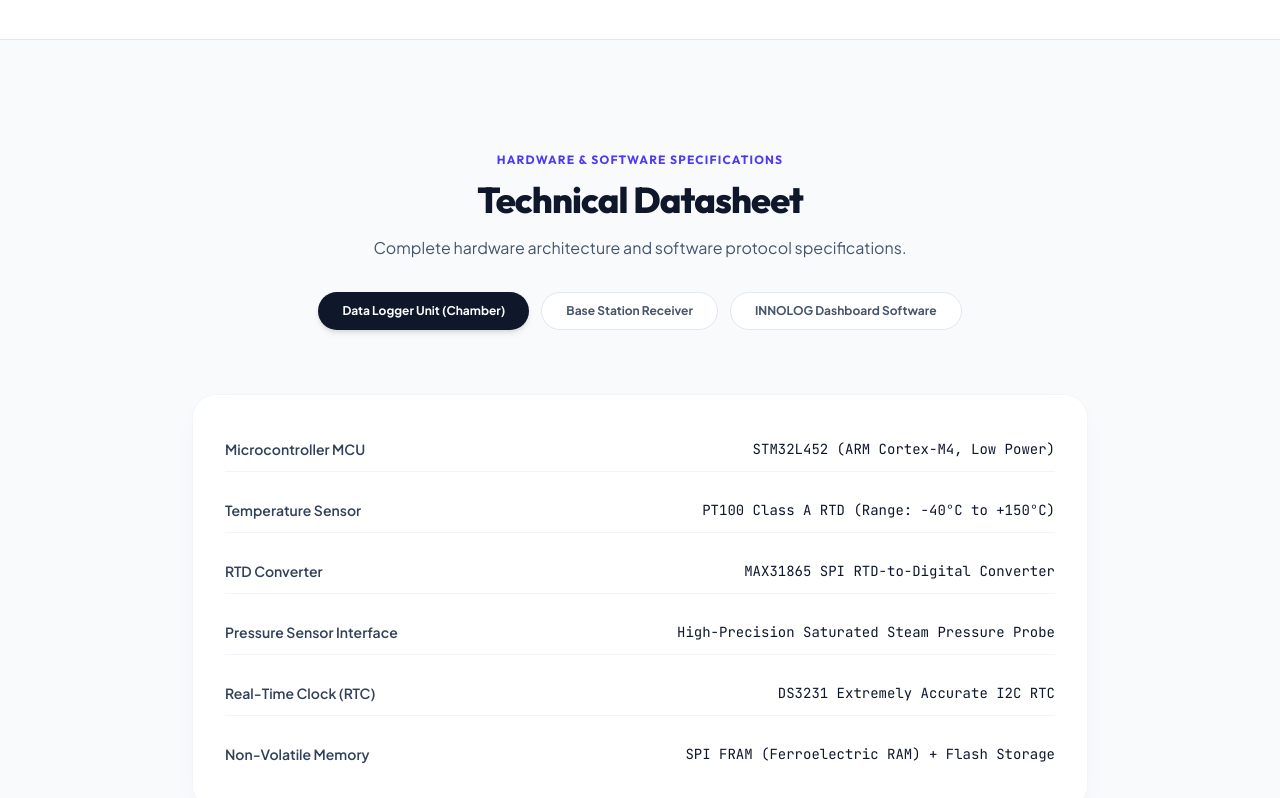
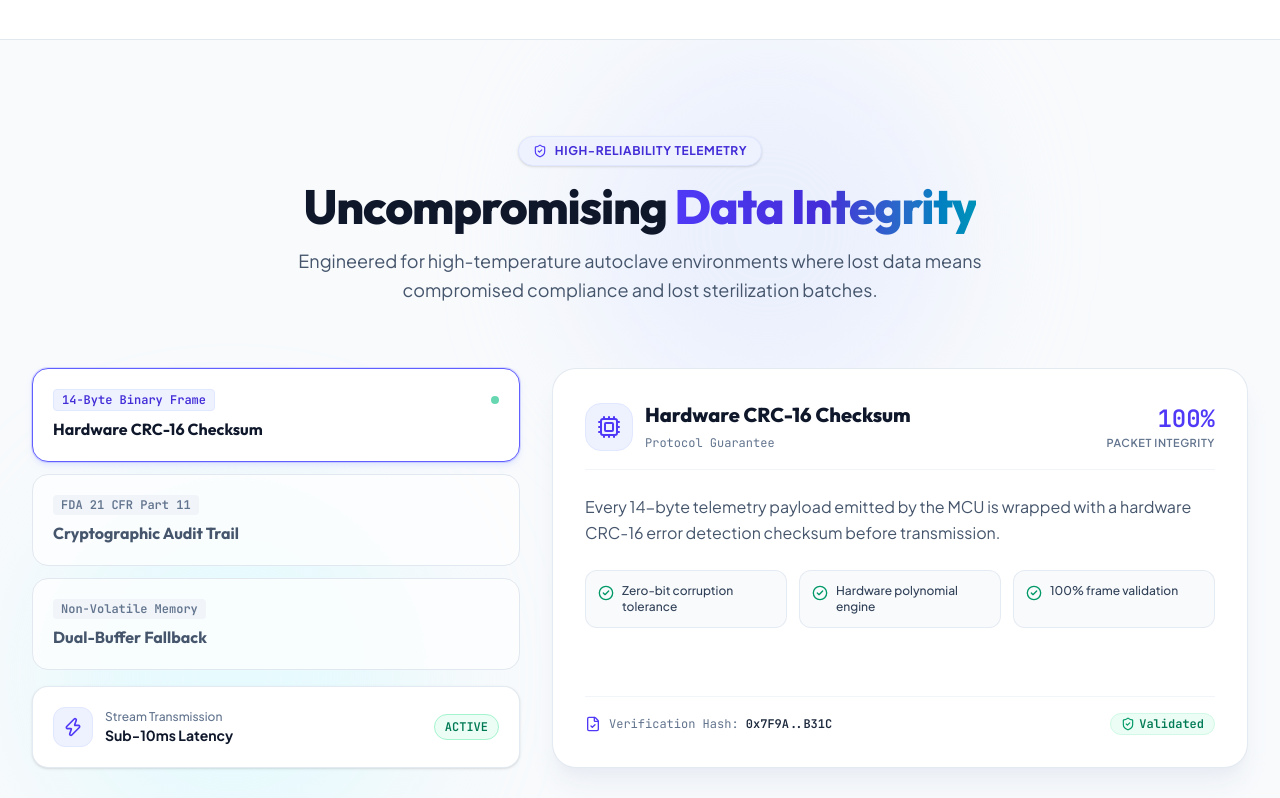
Before and after one commit to Shubham9528/Innolog, a React (Vite) app in the folder frontend/: page / in a window 1280 px wide. Shown: the part 5260-6058 px from the top of the page. Built offline with nearby package versions, Linux system fonts and the light colour scheme.

Commit message:
feat: implement LandingPage  ui change

```diff
--- /dev/null
+++ b/frontend/src/components/landing/DataIntegritySection.tsx
@@ -0,0 +1,190 @@
+import React, { useState } from 'react';
+import {
+  ShieldCheck,
+  Lock,
+  CheckCircle2,
+  Cpu,
+  Zap,
+  Database,
+  FileCheck
+} from 'lucide-react';
+
+interface IntegrityFeature {
+  id: string;
+  title: string;
+  badge: string;
+  description: string;
+  specs: string[];
+  statValue: string;
+  statLabel: string;
+}
+
+const FEATURES: IntegrityFeature[] = [
+  {
+    id: 'crc',
+    title: 'Hardware CRC-16 Checksum',
+    badge: '14-Byte Binary Frame',
+    description: 'Every 14-byte telemetry payload emitted by the MCU is wrapped with a hardware CRC-16 error detection checksum before transmission.',
+    specs: ['Zero-bit corruption tolerance', 'Hardware polynomial engine', '100% frame validation'],
+    statValue: '100%',
+    statLabel: 'Packet Integrity'
+  },
+  {
+    id: 'crypto',
+    title: 'Cryptographic Audit Trail',
+    badge: 'FDA 21 CFR Part 11',
+    description: 'Sterilization telemetry streams are timestamped with an onboard RTC and signed using cryptographic hashes to prevent data tampering.',
+    specs: ['Tamper-evident log chain', 'Onboard RTC timestamps', 'Immutable audit export'],
+    statValue: 'SHA-256',
+    statLabel: 'Log Authentication'
+  },
+  {
+    id: 'failover',
+    title: 'Dual-Buffer Fallback',
+    badge: 'Non-Volatile Memory',
+    description: 'If wireless telemetry experiences interference, the transmitter caches up to 10,000 cycle records locally in non-volatile flash EEPROM.',
+    specs: ['Zero data loss on drops', 'Auto catch-up sync', 'Self-healing retransmission'],
+    statValue: '10k',
+    statLabel: 'Cached Frames'
+  }
+];
+
+export const DataIntegritySection: React.FC = () => {
+  const [activeTabId, setActiveTabId] = useState<string>('crc');
+  const activeFeature = FEATURES.find(f => f.id === activeTabId) || FEATURES[0];
+
+  return (
+    <section id="data-integrity" className="py-24 bg-slate-50 text-slate-900 relative overflow-hidden border-b border-slate-200">
+      {/* Soft light glow background accents */}
+      <div className="absolute top-0 right-1/4 w-96 h-96 bg-indigo-100/50 blur-3xl pointer-events-none rounded-full" />
+      <div className="absolute bottom-0 left-10 w-96 h-96 bg-cyan-100/40 blur-3xl pointer-events-none rounded-full" />
+
+      <div className="max-w-7xl mx-auto px-4 sm:px-6 lg:px-8 relative z-10">
+
+        {/* Section Header */}
+        <div className="text-center max-w-3xl mx-auto mb-16">
+          <div className="inline-flex items-center space-x-2 bg-indigo-50 border border-indigo-100 text-indigo-700 px-3.5 py-1.5 rounded-full text-xs font-bold uppercase tracking-wider mb-4 shadow-sm">
+            <ShieldCheck className="w-3.5 h-3.5 text-indigo-600" />
+            <span>High-Reliability Telemetry</span>
+          </div>
+
+          <h2 className="font-display text-3xl sm:text-4xl lg:text-5xl font-extrabold tracking-tight text-slate-900 mb-4">
+            Uncompromising <span className="bg-gradient-to-r from-indigo-600 via-indigo-700 to-cyan-600 bg-clip-text text-transparent">Data Integrity</span>
+          </h2>
+
+          <p className="text-slate-600 text-base sm:text-lg leading-relaxed">
+            Engineered for high-temperature autoclave environments where lost data means compromised compliance and lost sterilization batches.
+          </p>
+        </div>
+
+        {/* Unique Asymmetric Grid Layout */}
+        <div className="grid lg:grid-cols-12 gap-8 items-stretch">
+
+          {/* Left Column: Interactive Feature Selector (5 Cols) */}
+          <div className="lg:col-span-5 flex flex-col justify-between space-y-4">
+            <div className="space-y-3">
+              {FEATURES.map((feature) => {
+                const isActive = feature.id === activeTabId;
+                return (
+                  <button
+                    key={feature.id}
+                    onClick={() => setActiveTabId(feature.id)}
+                    className={`w-full text-left p-5 rounded-2xl transition-all border cursor-pointer ${
+                      isActive
+                        ? 'bg-white border-indigo-500 shadow-md shadow-indigo-100 ring-1 ring-indigo-500/20'
+                        : 'bg-white/70 border-slate-200 hover:bg-white hover:border-slate-300 text-slate-600'
+                    }`}
+                  >
+                    <div className="flex items-center justify-between mb-1.5">
+                      <span className={`text-xs font-mono font-semibold px-2 py-0.5 rounded ${
+                        isActive ? 'bg-indigo-50 text-indigo-700 border border-indigo-100' : 'bg-slate-100 text-slate-500'
+                      }`}>
+                        {feature.badge}
+                      </span>
+                      {isActive && <span className="w-2 h-2 rounded-full bg-emerald-500 animate-pulse" />}
+                    </div>
+
+                    <h3 className={`text-base font-bold transition-colors ${
+                      isActive ? 'text-slate-900' : 'text-slate-600'
+                    }`}>
+                      {feature.title}
+                    </h3>
+                  </button>
+                );
+              })}
+            </div>
+
+            {/* Quick Stat Pill Footer */}
+            <div className="p-5 rounded-2xl bg-white border border-slate-200/90 shadow-sm flex items-center justify-between">
+              <div className="flex items-center space-x-3">
+                <div className="w-10 h-10 rounded-xl bg-indigo-50 text-indigo-600 flex items-center justify-center border border-indigo-100">
+                  <Zap className="w-5 h-5" />
+                </div>
+                <div>
+                  <div className="text-xs text-slate-500 font-medium">Stream Transmission</div>
+                  <div className="text-sm font-bold text-slate-900">Sub-10ms Latency</div>
+                </div>
+              </div>
+              <span className="text-xs font-mono text-emerald-700 bg-emerald-50 px-2.5 py-1 rounded-full border border-emerald-200 font-semibold">
+                ACTIVE
+              </span>
+            </div>
+
+          </div>
+
+          {/* Right Column: Feature Spotlight Card (7 Cols) */}
+          <div className="lg:col-span-7 bg-white border border-slate-200/90 rounded-3xl p-8 relative flex flex-col justify-between shadow-xl shadow-slate-200/60">
+            <div>
+              <div className="flex items-center justify-between mb-6 pb-4 border-b border-slate-100">
+                <div className="flex items-center space-x-3">
+                  <div className="w-12 h-12 rounded-2xl bg-indigo-50 border border-indigo-100 flex items-center justify-center text-indigo-600">
+                    {activeFeature.id === 'crc' && <Cpu className="w-6 h-6" />}
+                    {activeFeature.id === 'crypto' && <Lock className="w-6 h-6" />}
+                    {activeFeature.id === 'failover' && <Database className="w-6 h-6" />}
+                  </div>
+                  <div>
+                    <h3 className="text-xl font-extrabold text-slate-900">{activeFeature.title}</h3>
+                    <span className="text-xs text-slate-500 font-mono">Protocol Guarantee</span>
+                  </div>
+                </div>
+
+                <div className="text-right">
+                  <div className="text-2xl font-extrabold font-mono text-indigo-600">{activeFeature.statValue}</div>
+                  <div className="text-[11px] text-slate-500 uppercase tracking-wider font-semibold">{activeFeature.statLabel}</div>
+                </div>
+              </div>
+
+              <p className="text-slate-600 text-sm sm:text-base leading-relaxed mb-6">
+                {activeFeature.description}
+              </p>
+
+              {/* Bullet Highlights */}
+              <div className="grid sm:grid-cols-3 gap-3 mb-6">
+                {activeFeature.specs.map((spec, idx) => (
+                  <div key={idx} className="p-3 rounded-xl bg-slate-50 border border-slate-200/80 flex items-start space-x-2 text-xs text-slate-700 font-medium">
+                    <CheckCircle2 className="w-4 h-4 text-emerald-600 shrink-0 mt-0.5" />
+                    <span>{spec}</span>
+                  </div>
+                ))}
+              </div>
+            </div>
+
+            {/* Bottom Verification Code Block */}
+            <div className="pt-4 border-t border-slate-100 flex items-center justify-between text-xs text-slate-500 font-mono">
+              <div className="flex items-center space-x-2">
+                <FileCheck className="w-4 h-4 text-indigo-600" />
+                <span>Verification Hash: <strong className="text-slate-800">0x7F9A..B31C</strong></span>
+              </div>
+              <span className="text-emerald-700 bg-emerald-50 px-2.5 py-0.5 rounded-full border border-emerald-100 flex items-center gap-1 font-semibold">
+                <ShieldCheck className="w-3.5 h-3.5 text-emerald-600" /> Validated
+              </span>
+            </div>
+
+          </div>
+
+        </div>
+
+      </div>
+    </section>
+  );
+};
--- a/frontend/src/components/landing/index.ts
+++ b/frontend/src/components/landing/index.ts
@@ -4,6 +4,7 @@
 export { FeaturesSection } from './FeaturesSection';
 export { ProjectOverviewSection } from './ProjectOverviewSection';
 export { ArchitectureSection } from './ArchitectureSection';
+export { DataIntegritySection } from './DataIntegritySection';
 export { SpecsSection } from './SpecsSection';
 export { ComplianceSection } from './ComplianceSection';
 export { CallToActionSection } from './CallToActionSection';
--- a/frontend/src/pages/LandingPage.tsx
+++ b/frontend/src/pages/LandingPage.tsx
@@ -6,6 +6,7 @@
   FeaturesSection,
   ProjectOverviewSection,
   ArchitectureSection,
+  DataIntegritySection,
   SpecsSection,
   ComplianceSection,
   CallToActionSection,
@@ -21,6 +22,7 @@
       <FeaturesSection />
       <ProjectOverviewSection />
       <ArchitectureSection />
+      <DataIntegritySection />
       <SpecsSection />
       <ComplianceSection />
       <CallToActionSection />
```
